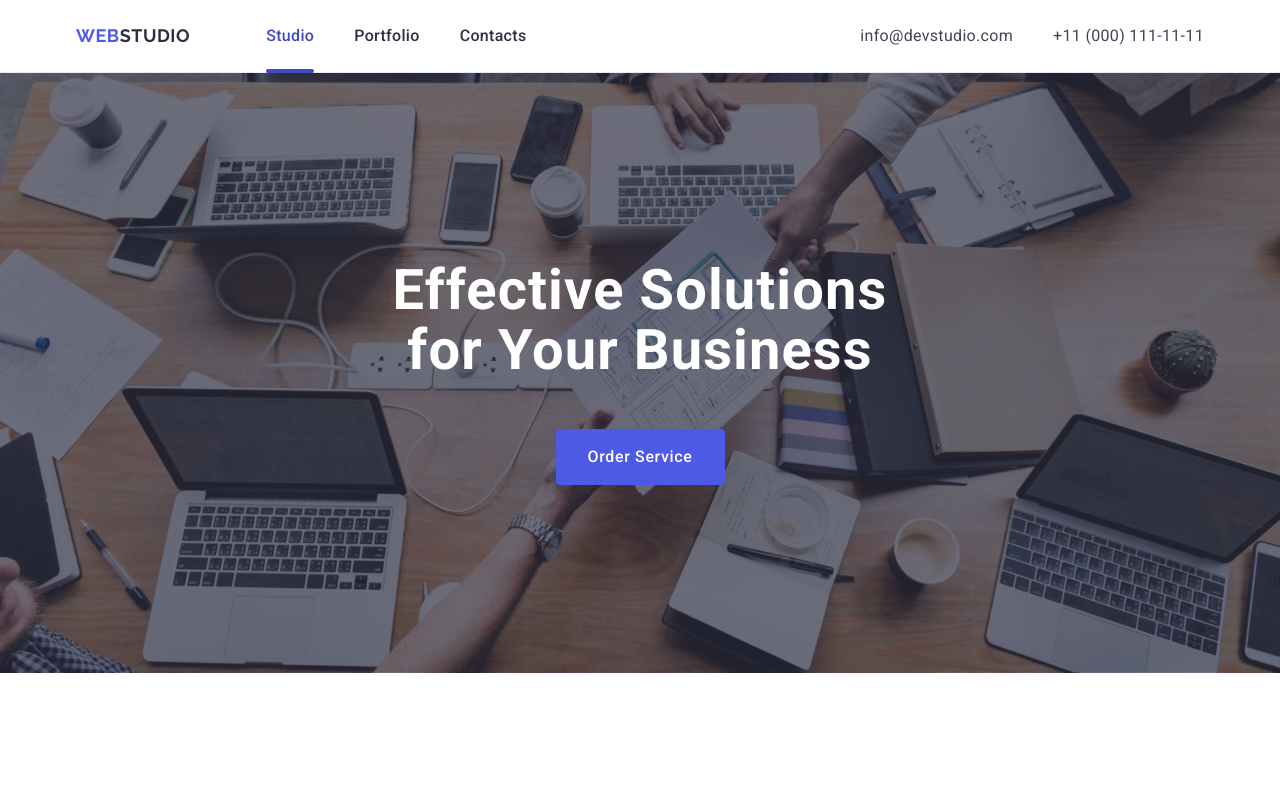
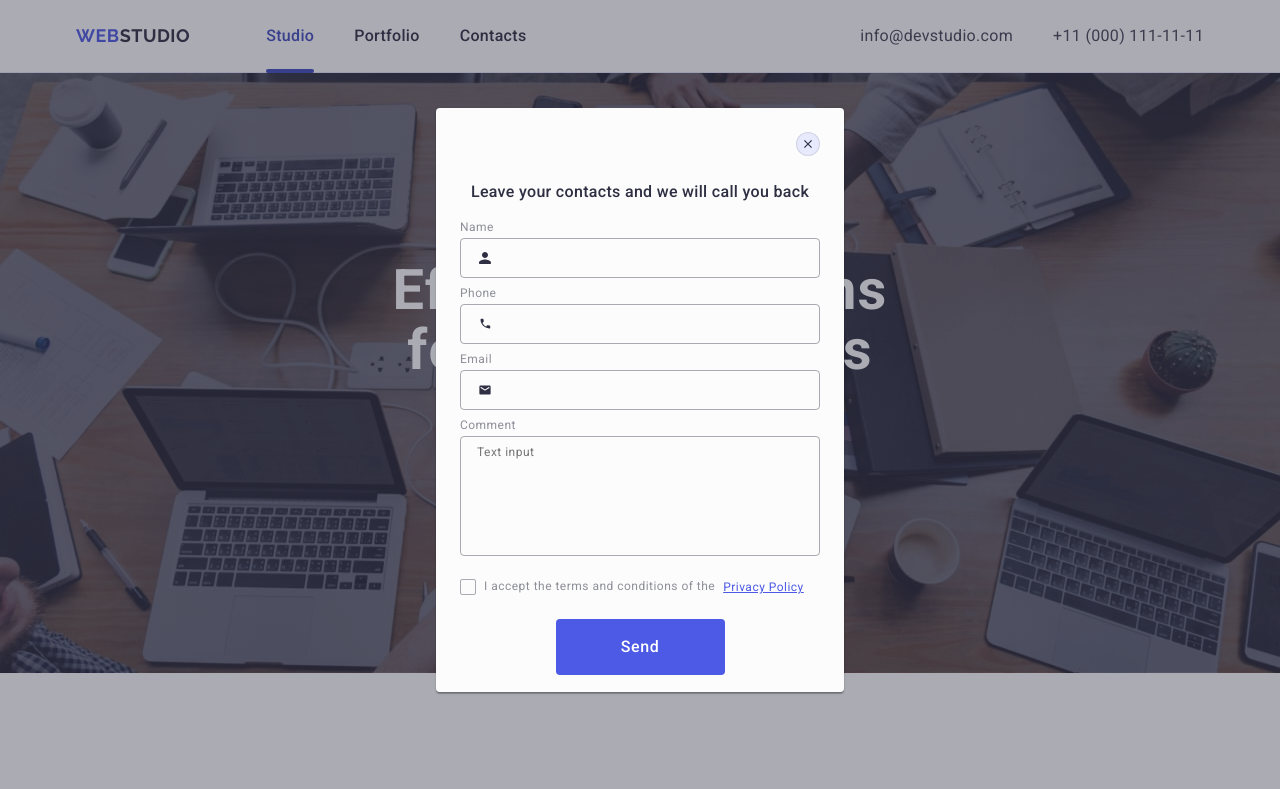
Before and after one commit to IrynaBaisangurova/goit-markup-hw-05, a plain HTML site: page index.html in a window 1280 px wide. Shown: the top 789 px of the page. Drawn offline with nearby package versions, Linux system fonts and the light colour scheme.

Commit message:
modal
 modal

```diff
--- a/css/style.css
+++ b/css/style.css
@@ -525,8 +525,7 @@ button{
   justify-content: center;
   align-items: center;
   background-color: rgba(46, 47, 66, 0.4);
-  opacity: 0;
-  /* pointer-events: none; */
+  opacity: 1;
   transition: opacity 250ms ease-in-out;
 }
 
```
Also changed, not shown: 1 other file.
